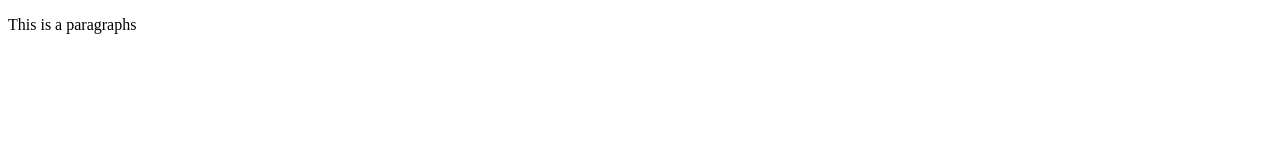
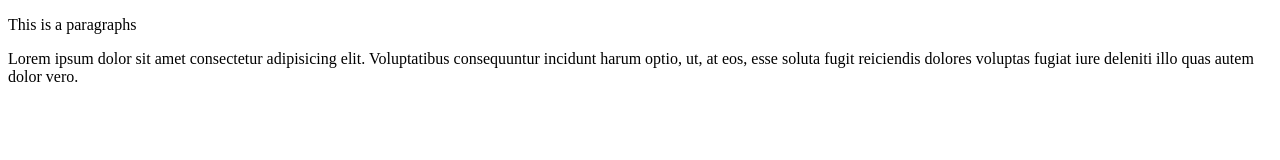
Before and after one commit to IZUMIKOHEI/QR-code-generator, a plain HTML site: page index.html in a window 1280 px wide. Drawn offline with Linux system fonts and the light colour scheme.

```diff
--- a/index.html
+++ b/index.html
@@ -8,5 +8,6 @@
 </head>
 <body>
     <p>This is a paragraphs</p>
+    <p>Lorem ipsum dolor sit amet consectetur adipisicing elit. Voluptatibus consequuntur incidunt harum optio, ut, at eos, esse soluta fugit reiciendis dolores voluptas fugiat iure deleniti illo quas autem dolor vero.</p>
 </body>
 </html>
```
Also changed, not shown: style.css (added).
